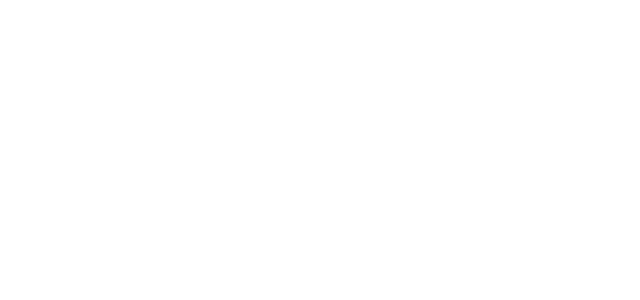
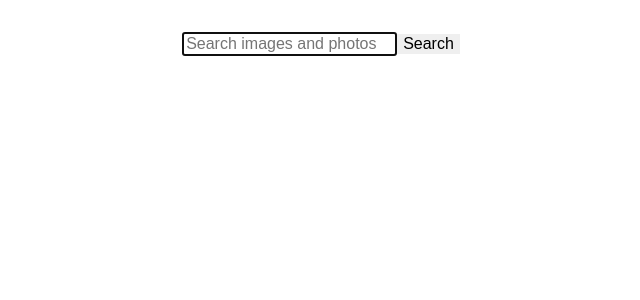
Before and after one commit to marina-sevostian/goit-react-hw-04, a React (Vite) app: page / in a window 1280 px wide. Shown: the top 300 px of the page, without its empty margins (319-959 px from the left). Built offline with nearby package versions, Linux system fonts and the light colour scheme.

Commit message:
add search bar and toaster

```diff
--- a/package.json
+++ b/package.json
@@ -13,7 +13,8 @@
     "axios": "^1.7.9",
     "modern-normalize": "^3.0.1",
     "react": "^18.3.1",
-    "react-dom": "^18.3.1"
+    "react-dom": "^18.3.1",
+    "react-hot-toast": "^2.5.1"
   },
   "devDependencies": {
     "@eslint/js": "^9.17.0",
--- a/src/App.jsx
+++ b/src/App.jsx
@@ -1,11 +1,46 @@
-// import { useEffect, useState } from 'react';
-// import fetchImages from './services/api';
+import { useEffect, useState } from 'react';
+import SearchBar from './components/SearchBar/SearchBar';
+import fetchImages from './services/api';
+import ImageGallery from './components/ImageGallery/ImageGallery';
+import { Toaster } from 'react-hot-toast';
 import './App.css';
 
 function App() {
-  // const [count, setCount] = useState(0);
+  const [query, setQuery] = useState('');
+  const [page, setPage] = useState(1);
+  const [isError, setIsError] = useState(false);
+  const [image, setImage] = useState([]);
 
-  return <></>;
+  useEffect(() => {
+    if (!query) return;
+    const getData = async () => {
+      try {
+        setIsError(false);
+        const data = await fetchImages(query, page);
+        setImage(prev => [...prev, ...data.results]);
+      } catch {
+        setIsError(true);
+      } finally {
+        console.log(getData);
+      }
+    };
+    getData();
+  }, [query, page]);
+
+  const handleSetQuery = searchValue => {
+    setQuery(searchValue);
+    setImage([]);
+    setPage(1);
+  };
+
+  return (
+    <>
+      <SearchBar setQuery={handleSetQuery} />
+      <Toaster />
+      {isError}
+      <ImageGallery images={image} />
+    </>
+  );
 }
 
 export default App;
--- a/src/components/ImageCard/ImageCard.jsx
+++ b/src/components/ImageCard/ImageCard.jsx
@@ -0,0 +1,5 @@
+// import s from './ImageCard.module.css';
+const ImageCard = () => {
+  return;
+};
+export default ImageCard;
--- a/src/components/ImageGallery/ImageGallery.jsx
+++ b/src/components/ImageGallery/ImageGallery.jsx
@@ -0,0 +1,6 @@
+// import ImageCard from '../ImageCard/ImageCard';
+// import s from './ImageGallery.module.css';
+
+const ImageGallery = () => {};
+
+export default ImageGallery;
--- a/src/components/SearchBar/SearchBar.jsx
+++ b/src/components/SearchBar/SearchBar.jsx
@@ -0,0 +1,37 @@
+import s from './SearchBar.module.css';
+
+import toast from 'react-hot-toast';
+
+const SearchBar = ({ setQuery }) => {
+  const handleSumbmit = e => {
+    e.preventDefault();
+    const form = e.target;
+    const query = form.elements.query.value.trim();
+    if (!query) {
+      return toast.error(
+        'The field is empty, enter text to search for an image.'
+      );
+    }
+    setQuery(query);
+    form.reset();
+  };
+  return (
+    <header>
+      <form className={s.form} onSubmit={handleSumbmit}>
+        <input
+          className={s.input}
+          name="query"
+          type="text"
+          autoComplete="off"
+          autoFocus
+          placeholder="Search images and photos"
+        />
+        <button className={s.btn} type="submit">
+          Search
+        </button>
+      </form>
+    </header>
+  );
+};
+
+export default SearchBar;
```
Also changed, not shown: 1 other file (tests, documents, lock files or other folders).
